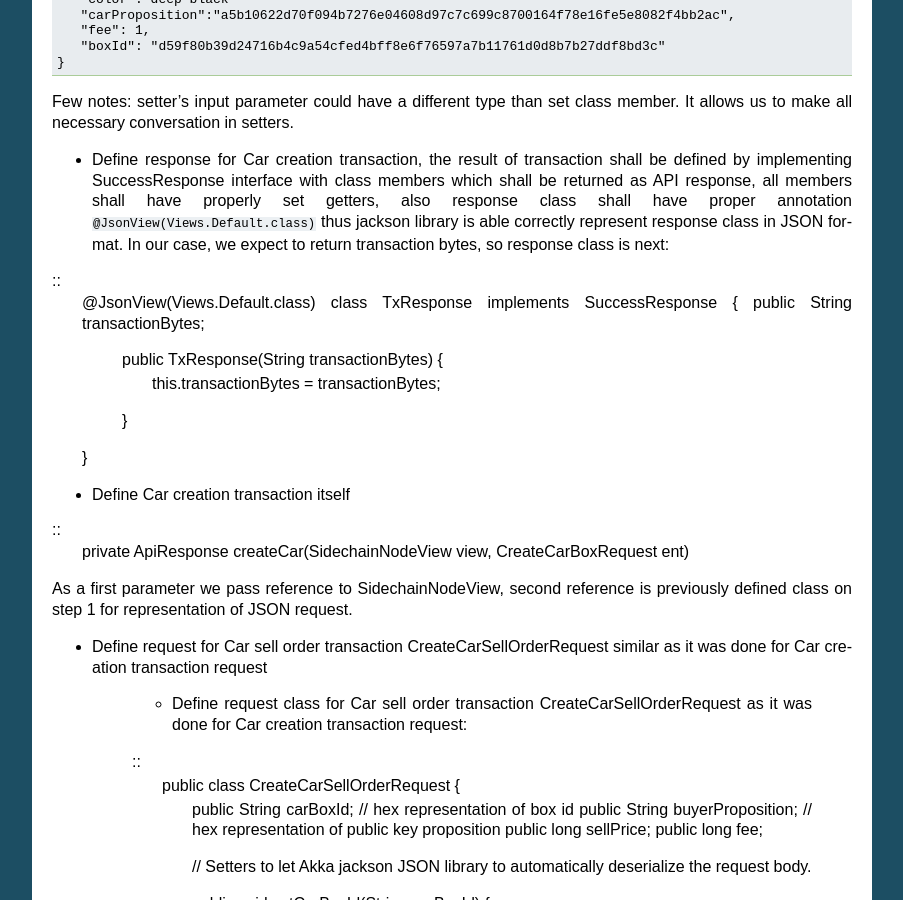
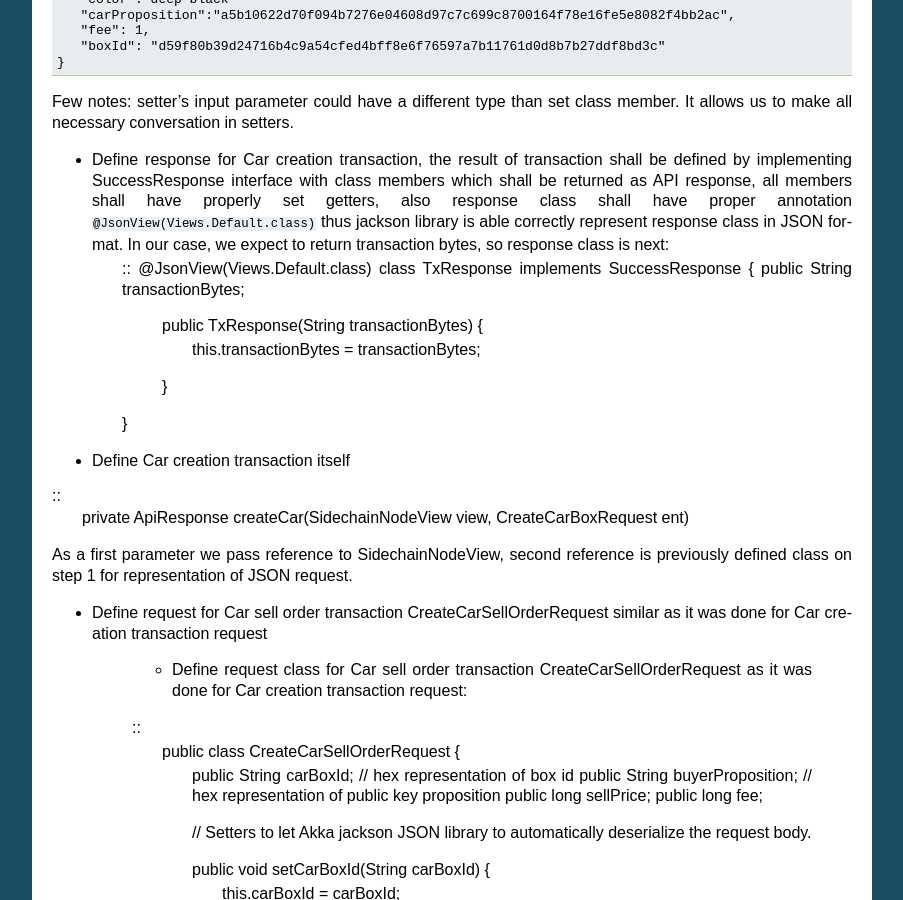
Before and after one commit to megaluck/documentation, a Sphinx documentation site: the page built from docs/introduction/08-Car-registry-tutorial.rst, in a window 1280 px wide and 900 px high, scrolled down 8559 px. Shown: the whole window, without its empty margins (198-1101 px from the left). Built offline with Sphinx 7.4.7, drawn with Linux system fonts in a browser that asks for light colours.

Commit message:
continuation of blocks ..

```diff
--- a/docs/introduction/08-Car-registry-tutorial.rst
+++ b/docs/introduction/08-Car-registry-tutorial.rst
@@ -404,14 +404,14 @@ Request class shall have appropriate setters and getters for all class members.
 Few notes: setter’s input parameter could have a different type than set class member. It allows us to make all necessary conversation in setters.
 
 * Define response for Car creation transaction, the result of transaction shall be defined by implementing SuccessResponse interface with class members which shall be returned as API response, all members shall have properly set getters, also response class shall have proper annotation ``@JsonView(Views.Default.class)`` thus jackson library is able correctly represent response class in JSON format. In our case, we expect to return transaction bytes, so response class is next:
-::
- @JsonView(Views.Default.class)
- class TxResponse implements SuccessResponse {
- public String transactionBytes;
-    public TxResponse(String transactionBytes) {
-        this.transactionBytes = transactionBytes;
+    ::
+    @JsonView(Views.Default.class)
+    class TxResponse implements SuccessResponse {
+    public String transactionBytes;
+        public TxResponse(String transactionBytes) {
+            this.transactionBytes = transactionBytes;
+        }
     }
- }
 
 
 * Define Car creation transaction itself
```
